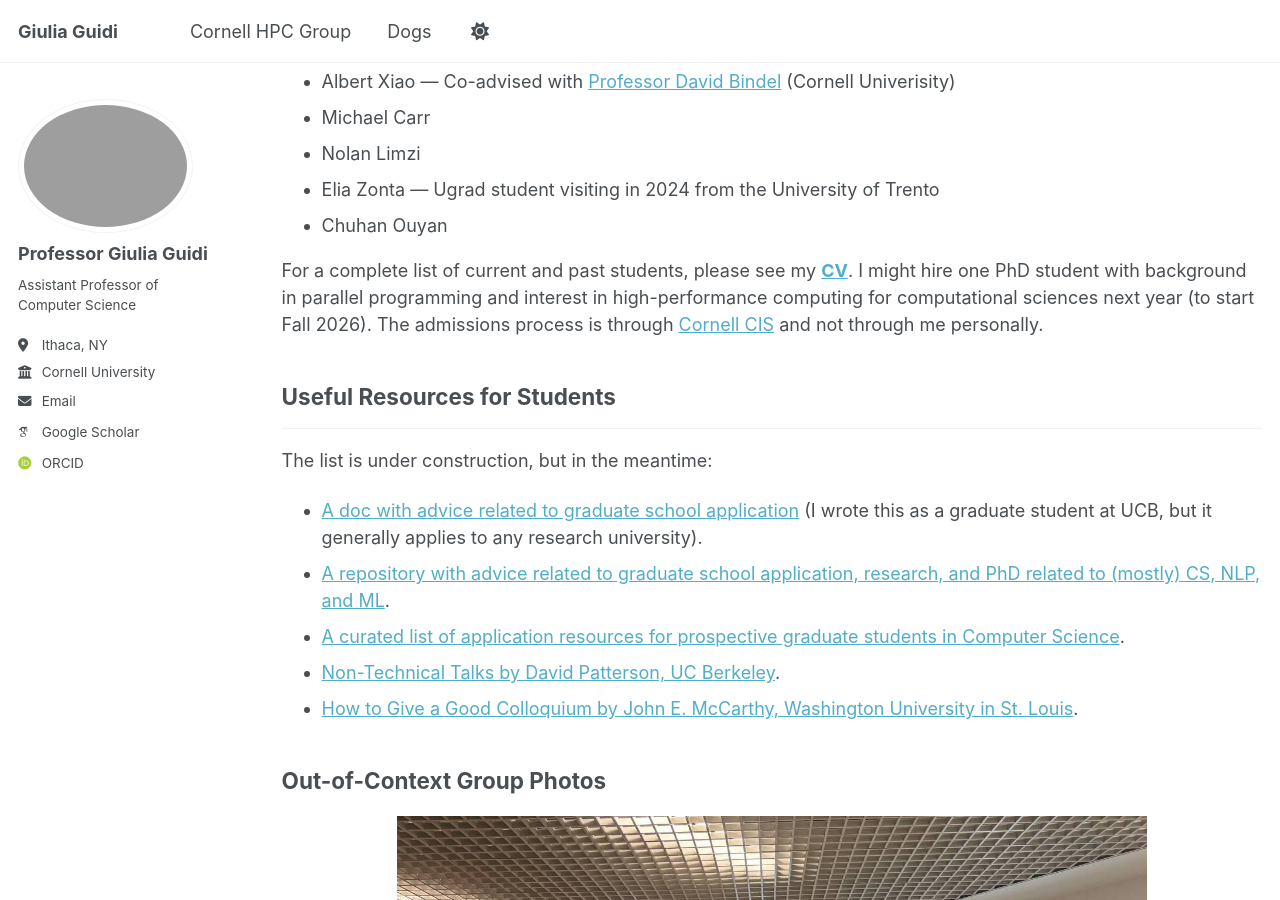
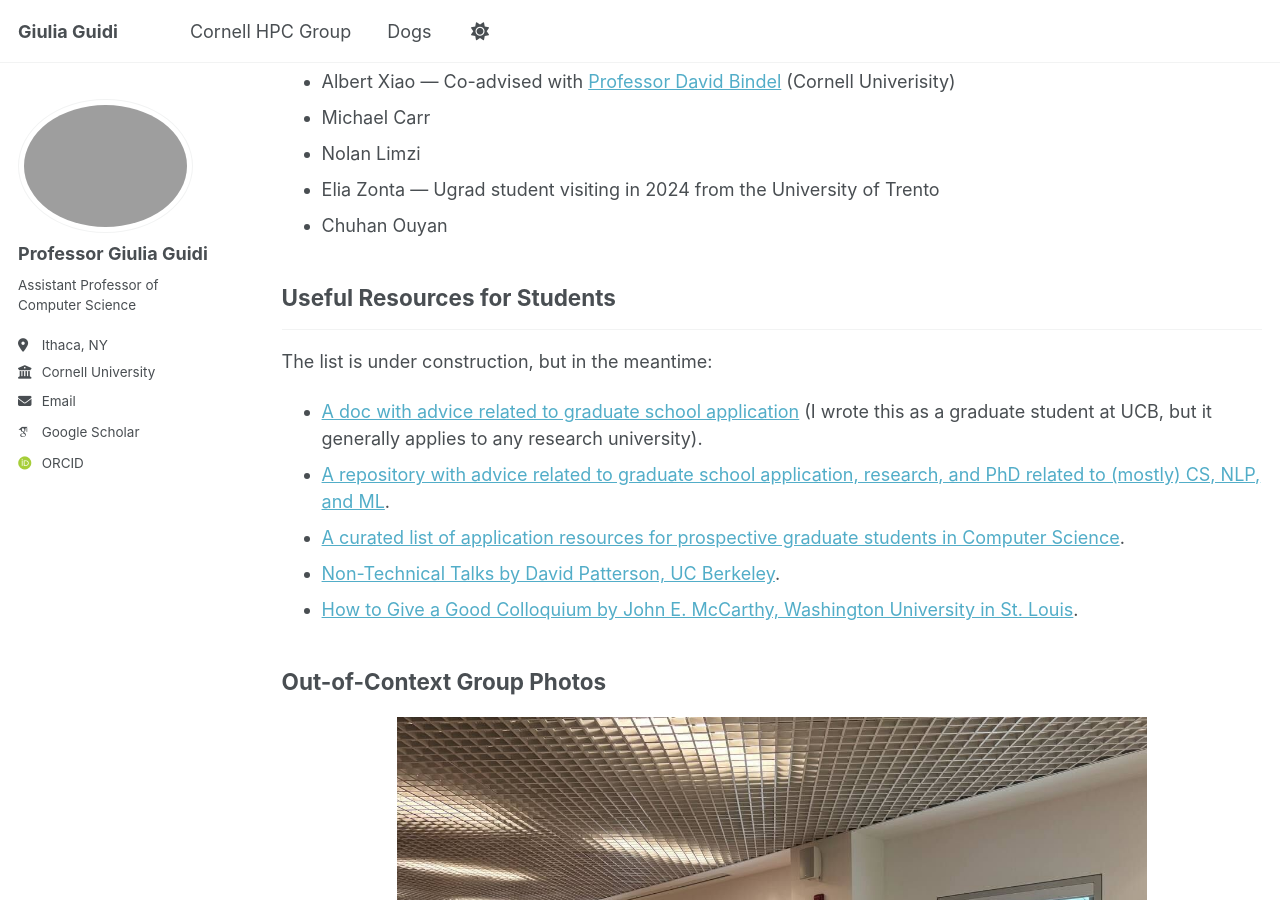
Before and after one commit to giuliaguidi/giuliaguidi.github.io, a Jekyll site: the page built from _pages/hpcgroup.html, in a window 1280 px wide and 900 px high, scrolled down 1439 px. Built offline with Jekyll 4.4.1, drawn with Linux system fonts in a browser that asks for light colours; some web fonts are replaced.

Commit message:
Comment out hiring information for PhD student
Commented out the paragraph regarding hiring a PhD student.

```diff
--- a/_pages/hpcgroup.html
+++ b/_pages/hpcgroup.html
@@ -113,7 +113,8 @@ author_profile: true
         <li>Elia Zonta &mdash; Ugrad student visiting in 2024 from the University of Trento</li>
         <li>Chuhan Ouyan</li>
     </ul>
-    <p>For a complete list of current and past students, please see my <strong><a href="https://drive.google.com/file/d/1l2TewcjYoSb-27kNmy54glEZa6Wvc6mR/view?usp=sharing">CV</a></strong>. I might hire one PhD student with background in parallel programming and interest in high-performance computing for computational sciences next year (to start Fall 2026). The admissions process is through <a href="https://www.cs.cornell.edu/phd/admissions">Cornell CIS</a> and not through me personally.</p>
+
+    <!-- <p>For a complete list of current and past students, please see my <strong><a href="https://drive.google.com/file/d/1l2TewcjYoSb-27kNmy54glEZa6Wvc6mR/view?usp=sharing">CV</a></strong>. I might hire one PhD student with background in parallel programming and interest in high-performance computing for computational sciences next year (to start Fall 2026). The admissions process is through <a href="https://www.cs.cornell.edu/phd/admissions">Cornell CIS</a> and not through me personally.</p> -->
 
     <h2>Useful Resources for Students</h2>
     <hr>
```
